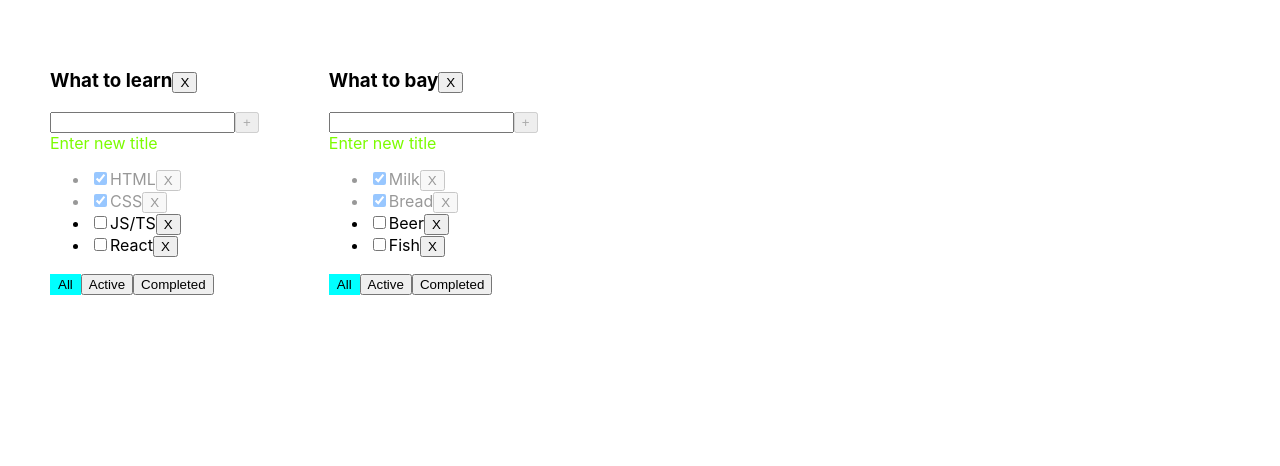
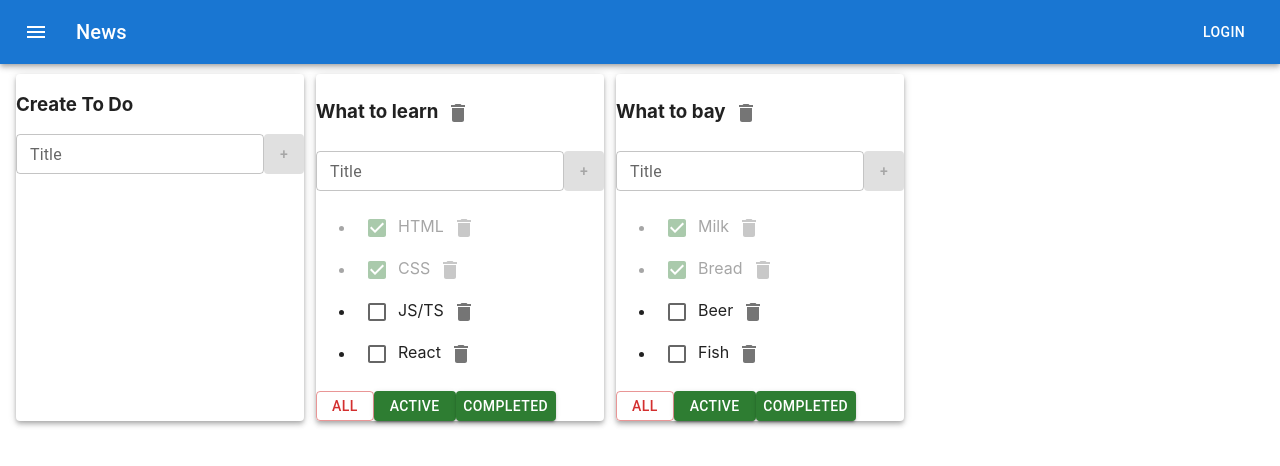
Before and after one commit to zudilinv/todolist_main, a React (Create React App) app: page / in a window 1280 px wide. Shown: the top 466 px of the page. Built offline with nearby package versions, Linux system fonts and the light colour scheme.

Commit message:
TodoList-7

```diff
--- a/package.json
+++ b/package.json
@@ -3,6 +3,9 @@
   "version": "0.1.0",
   "private": true,
   "dependencies": {
+    "@emotion/react": "^11.11.1",
+    "@emotion/styled": "^11.11.0",
+    "@mui/material": "^5.14.18",
     "@testing-library/jest-dom": "^5.14.1",
     "@testing-library/react": "^13.0.0",
     "@testing-library/user-event": "^13.2.1",
--- /dev/null
+++ b/src/AddItemForm.tsx
@@ -0,0 +1,77 @@
+import React, {ChangeEvent, KeyboardEvent, useState} from "react";
+import Button from '@mui/material/Button';
+import TextField from "@mui/material/TextField";
+
+export type AddItemFormType = {
+    addItem: (title: string) => void
+}
+export const AddItemForm: React.FC<AddItemFormType> = ({addItem}) => {
+    const [inputTitle, setInputTitle] = useState<string>("")
+    const [error, setError] = useState<boolean  | string>(false)
+
+    const addTaskHandler = () => {
+        const trimmedTask = inputTitle.trim()
+        if (trimmedTask) {
+            addItem(inputTitle.trim())
+            setInputTitle("")
+        } else {
+            setError("Field is required")
+        }
+    }
+    const onChangeAddTaskHandler = (e: ChangeEvent<HTMLInputElement>) => {
+        error && setError(false)
+        setInputTitle(e.currentTarget.value)
+    }
+    const onKeyDownAddTaskHandler = (e: KeyboardEvent<HTMLInputElement>) => {
+        if (e.key === "Enter") {
+            e.ctrlKey && addTaskHandler()
+        }
+    }
+
+    const maxInputLength = 15
+    const isBTNDisabled = !inputTitle || inputTitle.length >= maxInputLength
+    // const userMessage = error
+    //     ? <span className={"error-message"}>Field is required</span>
+    //     : inputTitle.length < maxInputLength
+    //         ? <span className={"message"}>Enter new title</span>
+    //         : <span className={"error-message"}>Your title is too long</span>
+
+    const styleButton =
+        {maxWidth: "40px", maxHeight: "40px",
+        minWidth: "40px", minHeight: "40px"}
+
+    return (
+        <div>
+            {/*<input*/}
+            {/*    className={error ? "error" : ""}*/}
+            {/*    value={inputTitle}*/}
+            {/*    onChange={onChangeAddTaskHandler}*/}
+            {/*    onKeyDown={onKeyDownAddTaskHandler}*/}
+            {/*/>*/}
+            <TextField id="outlined-basic"
+                       label={error ? error : "Title"}
+                       variant="outlined"
+                       size="small"
+                       error={!!error}
+                       className={error ? "error" : ""}
+                       value={inputTitle}
+                       onChange={onChangeAddTaskHandler}
+                       onKeyDown={onKeyDownAddTaskHandler}
+            />
+            {/*<button*/}
+            {/*    disabled={isBTNDisabled}*/}
+            {/*    onClick={addTaskHandler}>*/}
+            {/*    {"+"}*/}
+            {/*</button>*/}
+            <Button variant="contained"
+                    style={styleButton}
+                    disabled={isBTNDisabled}
+                    onClick={addTaskHandler}
+            >
+                {"+"}</Button>
+            <div>
+                {/*{userMessage}*/}
+            </div>
+        </div>
+    );
+};
--- a/src/App.css
+++ b/src/App.css
@@ -1,10 +1,14 @@
 .App {
-  padding: 50px;
   display: flex;
+  flex-direction: column;
+  margin: 0 auto;
 }
 
-.App > div {
-  margin-right: 70px;
+.itemApp {
+  width: 900px;
+  display: flex;
+  justify-content: space-around;
+  margin: 10px;
 }
 .message {
   color: lawngreen;
--- a/src/App.tsx
+++ b/src/App.tsx
@@ -1,6 +1,10 @@
 import React, {useState} from "react";
 import "./App.css";
 import {TaskType, Todolist} from "./Todolist";
+import {AddItemForm} from "./AddItemForm";
+import {ButtonAppBar} from "./styles/ButtonAppBar";
+import {Paper} from "@mui/material";
+
 
 export  type FilterValuesType = "active" | "completed" | "all"
 export type TodolistType = {
@@ -20,6 +24,7 @@ function App() {
         {id: todolistId1, title: "What to learn", filter: "all"},
         {id: todolistId2, title: "What to bay", filter: "all"},
     ])
+
     const [tasks, setTasks] = useState<TodoTasksStateType>({
         [todolistId1]: [
             {id: crypto.randomUUID(), title: "HTML", isDone: true},
@@ -34,6 +39,7 @@ function App() {
             {id: crypto.randomUUID(), title: "Fish", isDone: false},
         ]
     })
+
     const removeTask = (todoId: string, taskId: string) => {
         setTasks({...tasks, [todoId]: tasks[todoId].filter(t => t.id !== taskId)})
     }
@@ -44,22 +50,43 @@ function App() {
     const changeTaskStatus = (todoId: string, taskId: string, isDone: boolean) => {
         setTasks({...tasks, [todoId]: tasks[todoId].map(t => t.id === taskId ? {...t, isDone} : t)})
     }
+    const changeTaskTitle = (todoId: string, taskId: string, title: string) => {
+        setTasks({...tasks, [todoId]: tasks[todoId].map(t => t.id === taskId ? {...t, title} : t)})
+    }
     const changeFilter = (todoId: string, value: FilterValuesType) => {
-        setTodolist(todolist.map(tl => tl.id === todoId ? {...tl, filter: value} : tl))
+        setTodolist(todolist.map(t => t.id === todoId ? {...t, filter: value} : t))
     }
     const removeTodolist = (todoId: string) => {
-        setTodolist(todolist.filter(tl => tl.id !== todoId))
+        setTodolist(todolist.filter(t => t.id !== todoId))
         delete tasks[todoId]
     }
+    const addTodolist = (title: string) => {
+        const newTodo: TodolistType = {id: crypto.randomUUID(), title, filter: "all"}
+        setTodolist([newTodo, ...todolist])
+        setTasks({[newTodo.id]: [], ...tasks})
+    }
+    const changeTodolistTitle = (todoId: string, title: string) => {
+        setTodolist(todolist.map(tl=> tl.id === todoId ? {...tl, title} : tl))
+    }
+
 
     return (
         <div className={"App"}>
+            <ButtonAppBar/>
+            <div className={"itemApp"}>
+                <Paper elevation={4}>
+                <div>
+                    <h3>Create To Do</h3>
+                    <AddItemForm addItem={addTodolist}/>
+                </div>
+                </Paper>
                 {todolist.map(tl => {
 
                     return (
+                        <Paper elevation={4}>
                             <Todolist key={tl.id}
+                                      title={tl.title}
                                       todoId={tl.id}
-                              title={tl.title}
                                       filter={tl.filter}
                                       tasks={tasks}
                                       removeTask={removeTask}
@@ -67,9 +94,15 @@ function App() {
                                       changeTaskStatus={changeTaskStatus}
                                       changeFilter={changeFilter}
                                       removeTodolist={removeTodolist}
+                                      changeTaskTitle={changeTaskTitle}
+                                      changeTodolistTitle={changeTodolistTitle}
                             />
+                        </Paper>
+
                     )
                 })}
+            </div>
+
         </div>
     );
 }
--- /dev/null
+++ b/src/EditableSpan.tsx
@@ -0,0 +1,54 @@
+import React, {ChangeEvent, useState} from "react";
+import TextField from '@mui/material/TextField';
+
+export type EditableSpanType = {
+    title: string
+    onChangeTitle: (title: string) => void
+}
+export const EditableSpan: React.FC<EditableSpanType> = ({title, onChangeTitle}) => {
+    const [inputTitle, setInputTitle] = useState<string>(title)
+    const [editMode, setEditMode] = useState(false)
+
+    const editModeHandler = () => {
+        setEditMode(!editMode)
+        if (editMode) {
+            onChangeTitle(inputTitle)
+        }
+    }
+    const onChangeHandler = (e: ChangeEvent<HTMLInputElement>) => {
+        setInputTitle(e.currentTarget.value)
+    }
+
+    return (
+        editMode
+            ?
+            // <input
+            //     value={inputTitle}
+            //     autoFocus
+            //     onBlur={editModeHandler}
+            //     onChange={onChangeHandler}
+            // />
+            <TextField id="outlined-basic"
+                       label="Outlined"
+                       variant="outlined"
+                       size="small"
+                       value={inputTitle}
+                       autoFocus
+                       onBlur={editModeHandler}
+                       onChange={onChangeHandler}
+            />
+            :
+            <span onDoubleClick={editModeHandler}>{title}</span>
+    )
+};
+//-------------------------------------------------------------->
+//  const [inputTitle, setInputTitle] = useState<string>("")
+//
+// const onEditModeHandler = () => {
+//     setEditMode(true)
+//     setInputTitle(title)
+// }
+// const offEditModeHandler = () => {
+//     setEditMode(false)
+//     onChangeTitle(inputTitle)
+// }
--- a/src/Todolist.tsx
+++ b/src/Todolist.tsx
@@ -1,12 +1,18 @@
-import React, {ChangeEvent, KeyboardEvent, useState} from "react";
+import React, {ChangeEvent} from "react";
 import {FilterValuesType, TodoTasksStateType} from "./App";
+import {AddItemForm} from "./AddItemForm";
+import {EditableSpan} from "./EditableSpan";
+import IconButton from "@mui/material/IconButton";
+import DeleteIcon from "@mui/icons-material/Delete";
+import Button from "@mui/material/Button";
+import Checkbox from "@mui/material/Checkbox";
 
 export type TaskType = {
     id: string
     title: string
     isDone: boolean
 }
-export type TodoType = {
+type TodoType = {
     title: string
     todoId: string
     tasks: TodoTasksStateType
@@ -14,17 +20,16 @@ export type TodoType = {
     removeTask: (todoId: string, id: string) => void
     addTask: (todoId: string, title: string) => void
     changeTaskStatus: (todoId: string, taskId: string, isDone: boolean) => void
+    changeTaskTitle: (todoId: string, taskId: string, title: string) => void
     changeFilter: (todoId: string, value: FilterValuesType) => void
     removeTodolist: (todoId: string) => void
+    changeTodolistTitle: (todoId: string, title: string) => void
 }
 export const Todolist = (props: TodoType) => {
+
     let filteredTasks = props.tasks[props.todoId]
-
+    if (props.filter === "completed") filteredTasks = props.tasks[props.todoId].filter((f) => f.isDone)
     if (props.filter === "active") filteredTasks = props.tasks[props.todoId].filter((f) => !f.isDone)
-    if (props.filter === "completed") filteredTasks = props.tasks[props.todoId].filter((f) => f.isDone)
-
-    const [inputTitle, setInputTitle] = useState<string>("")
-    const [error, setError] = useState<boolean>(false)
 
 
     const listItems = filteredTasks.map((t) => {
@@ -32,84 +37,81 @@ export const Todolist = (props: TodoType) => {
         const onChangeStatus = (e: ChangeEvent<HTMLInputElement>) => {
             props.changeTaskStatus(props.todoId, t.id, e.currentTarget.checked)
         }
+        const onChangeSpanTitle = (title: string) => {
+            props.changeTaskTitle(props.todoId, t.id, title)
+        }
+
         return (
             <li key={t.id} className={t.isDone ? "is-done" : ""}>
-                <input type="checkbox"
-                       checked={t.isDone}
-                       onChange={onChangeStatus}
+                {/*<input type="checkbox"*/}
+                {/*       checked={t.isDone}*/}
+                {/*       onChange={onChangeStatus}*/}
+                {/*/>*/}
+
+                <Checkbox defaultChecked
+                          color="success"
+                          checked={t.isDone}
+                          onChange={onChangeStatus}
                 />
-                <span>{t.title}</span>
-                <button onClick={removeHandler}>X</button>
+
+                <EditableSpan title={t.title} onChangeTitle={onChangeSpanTitle}/>
+                {/*<button onClick={removeHandler}>X</button>*/}
+                <IconButton aria-label="delete" onClick={removeHandler}>
+                    <DeleteIcon/>
+                </IconButton>
             </li>
         )
     })
-
     const removeTodolistHandler = () => props.removeTodolist(props.todoId)
     const filterHandlerCreator = (filter: FilterValuesType) => () => props.changeFilter(props.todoId, filter)
-    const addTaskHandler = () => {
-        const trimmedTask = inputTitle.trim()
-        if (trimmedTask) {
-            props.addTask(props.todoId, inputTitle.trim())
-            setInputTitle("")
-        } else {
-            setError(true)
-        }
+    const addTaskHandler = (title: string) => {
+        props.addTask(props.todoId, title)
     }
-    const onChangeAddTaskHandler = (e: ChangeEvent<HTMLInputElement>) => {
-        error && setError(false)
-        setInputTitle(e.currentTarget.value)
-    }
-    const onKeyDownAddTaskHandler = (e: KeyboardEvent<HTMLInputElement>) => {
-        if (e.key === "Enter" && e.ctrlKey) {
-            addTaskHandler()
-        }
+    const onChangTodolistTitleHandler = (title: string) => {
+        props.changeTodolistTitle(props.todoId, title)
     }
 
     const tasksList = filteredTasks.length
         ? <ul>{listItems}</ul>
-            : <span className={"error-message"}>Your tasksList is empty</span>
+        : <span className={"error-message"}>Your tasksList is empty</span>
 
-    const userMessage = error
-        ? <span className={"error-message"}>Field is required</span>
-            : inputTitle.length < 10
-        ? <span className={"message"}>Enter new title</span>
-            : <span className={"error-message"}>Your title is too long</span>
+    // const classNameAll = props.filter === "all" ? "active-filter" : ""
+    // const classNameActive = props.filter === "active" ? "active-filter" : ""
+    // const classNameCompleted = props.filter === "completed" ? "active-filter" : ""
+    const classNameAll = props.filter === "all" ? "outlined" : "contained"
+    const classNameActive = props.filter === "active" ? "outlined" : "contained"
+    const classNameCompleted = props.filter === "completed" ? "outlined" : "contained"
 
-    const isBTNDisabled = !inputTitle || inputTitle.length >= 10
-
-    const classNameAll = props.filter === "all" ? "active-filter" : ""
-    const classNameActive = props.filter === "active" ? "active-filter" : ""
-    const classNameCompleted = props.filter === "completed" ? "active-filter" : ""
+    const styleButton =
+        {
+            maxWidth: "100px", maxHeight: "30px",
+            minWidth: "30px", minHeight: "30px",
+        }
 
     return (
         <div>
             <h3>
-                {props.title}
-                <button onClick={removeTodolistHandler}>X</button>
+                <EditableSpan title={props.title} onChangeTitle={onChangTodolistTitleHandler}/>
+                {/*<button onClick={removeTodolistHandler}>X</button>*/}
+                <IconButton aria-label="delete" onClick={removeTodolistHandler}>
+                    <DeleteIcon/>
+                </IconButton>
             </h3>
-            <div>
-                <input className={error ? "error" : ""}
-                       value={inputTitle}
-                       onChange={onChangeAddTaskHandler}
-                       onKeyDown={onKeyDownAddTaskHandler}
-                />
-                <button disabled={isBTNDisabled}
-                        onClick={addTaskHandler}>
-                    {"+"}</button>
-                <div>
-                    {userMessage}
-                </div>
-            </div>
+            <AddItemForm addItem={addTaskHandler}/>
             {tasksList}
             <div>
-                <button className={classNameAll} onClick={filterHandlerCreator("all")}>All</button>
-                <button className={classNameActive} onClick={filterHandlerCreator("active")}>Active</button>
-                <button className={classNameCompleted} onClick={filterHandlerCreator("completed")}>Completed</button>
+                {/*<button className={classNameAll} onClick={filterHandlerCreator("all")}>All</button>*/}
+                {/*<button className={classNameActive} onClick={filterHandlerCreator("active")}>Active</button>*/}
+                {/*<button className={classNameCompleted} onClick={filterHandlerCreator("completed")}>Completed</button>*/}
+                <Button style={styleButton} variant={classNameAll} color="error"
+                        onClick={filterHandlerCreator("all")}>All</Button>
+
+                <Button style={styleButton} variant={classNameActive} color="success"
+                        onClick={filterHandlerCreator("active")}>Active</Button>
+
+                <Button style={styleButton} variant={classNameCompleted} color="success"
+                        onClick={filterHandlerCreator("completed")}>Completed</Button>
             </div>
         </div>
     )
 }
-//---------------------------------------------------------------------------------------------------------->
-// const onChangeFilterAll = () => props.changeFilter(props.todoId, "all")
-// const onChangeFilterActive = () => props.changeFilter(props.todoId, "active")
-// const onChangeFilterCompleted = () => props.changeFilter(props.todoId, "completed")
--- /dev/null
+++ b/src/styles/ButtonAppBar.tsx
@@ -0,0 +1,32 @@
+import * as React from 'react';
+import AppBar from '@mui/material/AppBar';
+import Box from '@mui/material/Box';
+import Toolbar from '@mui/material/Toolbar';
+import Typography from '@mui/material/Typography';
+import Button from '@mui/material/Button';
+import IconButton from '@mui/material/IconButton';
+import MenuIcon from '@mui/icons-material/Menu';
+
+export const ButtonAppBar = () => {
+    return (
+        <Box sx={{ flexGrow: 1 }}>
+            <AppBar position="static">
+                <Toolbar>
+                    <IconButton
+                        size="large"
+                        edge="start"
+                        color="inherit"
+                        aria-label="menu"
+                        sx={{ mr: 2 }}
+                    >
+                        <MenuIcon />
+                    </IconButton>
+                    <Typography variant="h6" component="div" sx={{ flexGrow: 1 }}>
+                        News
+                    </Typography>
+                    <Button color="inherit">Login</Button>
+                </Toolbar>
+            </AppBar>
+        </Box>
+    );
+}
```
Also changed, not shown: 1 other file (tests, documents, lock files or other folders). Lines whose indentation alone changed are shown as unchanged.
